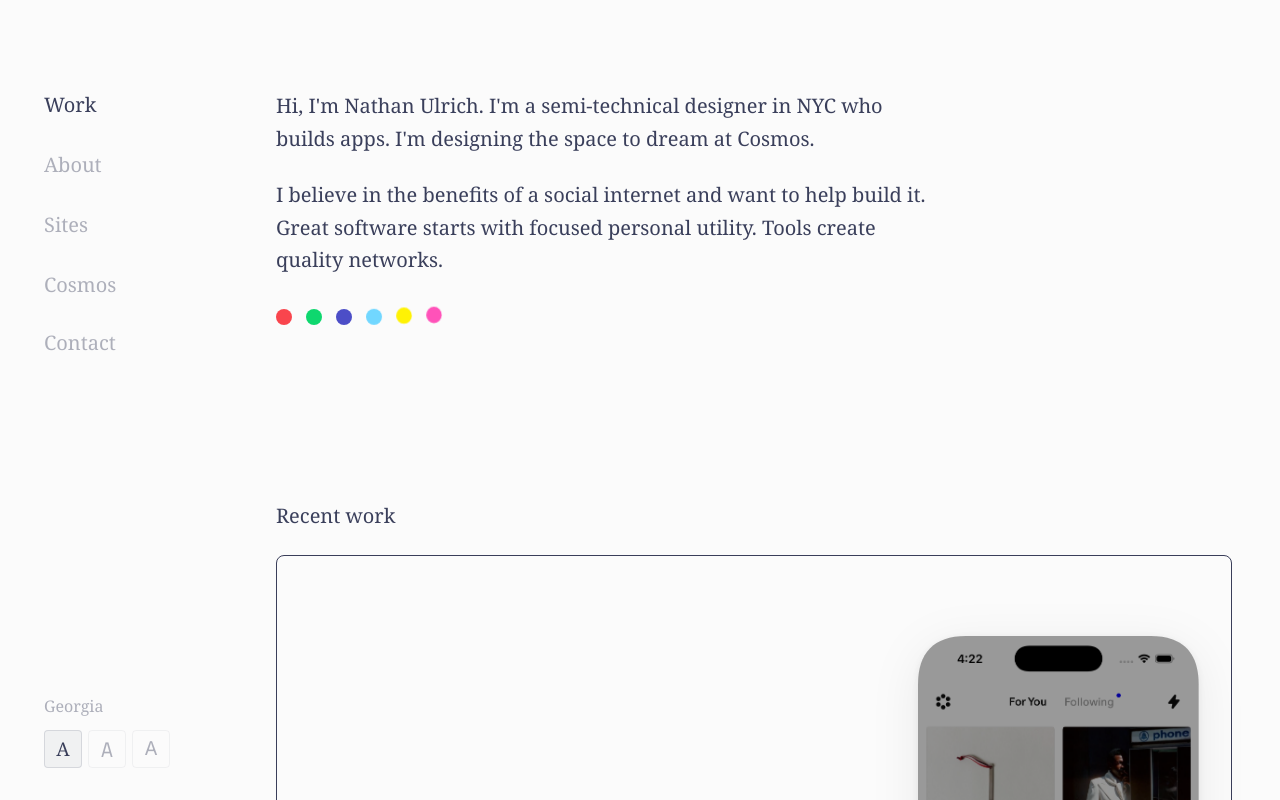
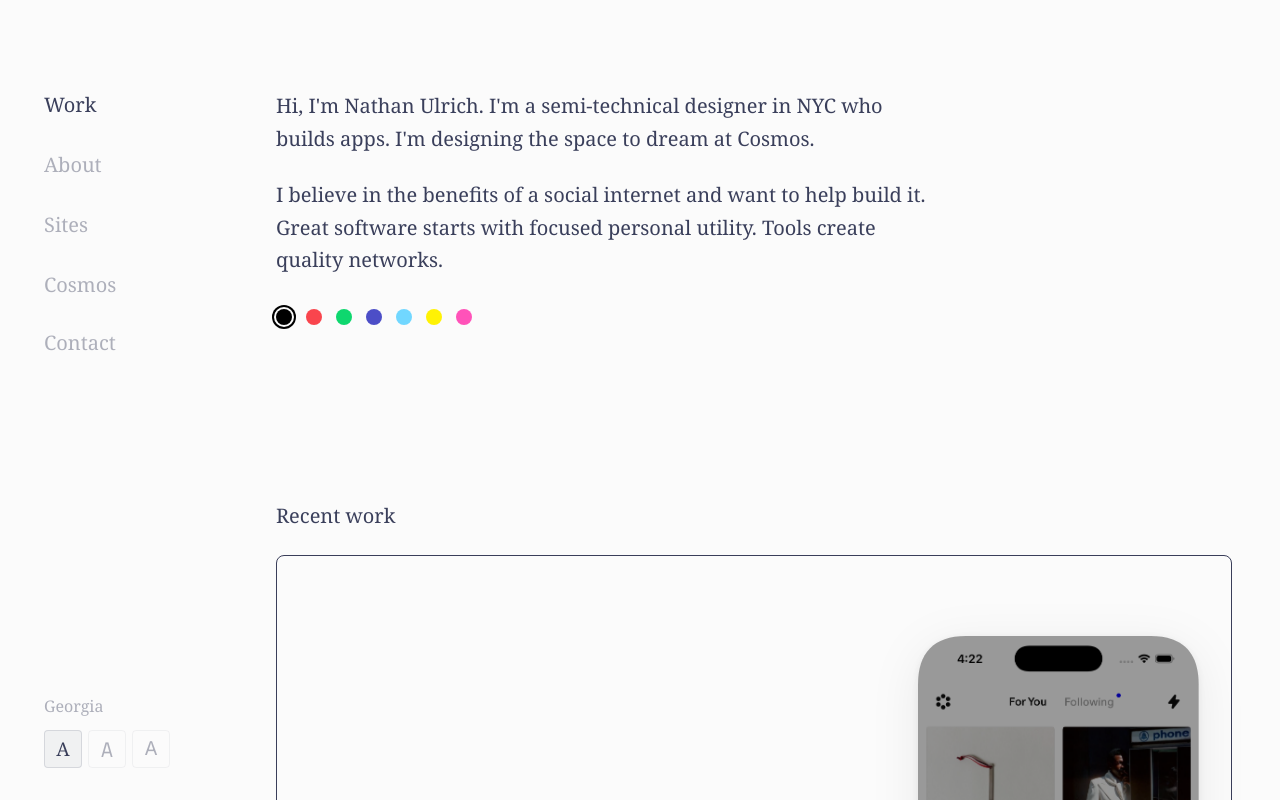
Before and after one commit to nathanbulrich/nathanu-portfolio, a Next.js app: page / in a window 1280 px wide. Shown: the top 800 px of the page. Built offline with nearby package versions, Linux system fonts and the light colour scheme.

Commit message:
Keep dot hover effects and add default black theme dot

```diff
--- a/src/app/components/DotRow.tsx
+++ b/src/app/components/DotRow.tsx
@@ -1,16 +1,7 @@
 "use client";
 
-import { useCallback, useEffect, useRef } from "react";
 import { DOT_COLORS } from "../lib/theme-definitions";
 import { useTheme } from "../lib/ThemeContext";
-import { useDotAnimation } from "../lib/DotAnimationContext";
-
-export type DotAnimationStyle = "bounce" | "spin" | "pop" | "flip" | "flip-back";
-
-const STAGGER_STEP = 0.12; // seconds between each dot
-const DOT_COUNT = DOT_COLORS.length;
-const SETTLE_DURATION = "400ms";
-
 interface DotRowProps {
   dotSize: string;
   gap: string;
@@ -19,75 +10,25 @@ interface DotRowProps {
 
 export default function DotRow({ dotSize, gap, className = "" }: DotRowProps) {
   const { activeTheme, setTheme } = useTheme();
-  const { animation, cycle, reverseStagger, paused, setHovering } = useDotAnimation();
-  const containerRef = useRef<HTMLDivElement>(null);
-  const prevPausedRef = useRef(paused);
-
-  const animClass = `dot-anim-${animation}`;
-
-  // Smoothly settle dots back to rest when pausing
-  useEffect(() => {
-    const wasPaused = prevPausedRef.current;
-    prevPausedRef.current = paused;
-
-    if (paused && !wasPaused && containerRef.current) {
-      const buttons = Array.from(
-        containerRef.current.querySelectorAll<HTMLButtonElement>("button")
-      );
-
-      buttons.forEach((btn) => {
-        // Capture the current animated transform
-        const currentTransform = getComputedStyle(btn).transform;
-        // Kill the CSS animation
-        btn.style.animation = "none";
-        // Hold at captured position (prevents snap)
-        btn.style.transform = currentTransform;
-        // Use a longer transition for a calm return
-        btn.style.transitionDuration = SETTLE_DURATION;
-      });
-
-      // Next frame: release transforms — CSS transition animates back to rest
-      // (hovered dot will transition to its hover:scale-125 state)
-      requestAnimationFrame(() => {
-        buttons.forEach((btn) => {
-          btn.style.transform = "";
-        });
-      });
-    }
-    // No cleanup needed on unpause — buttons remount (key includes cycle)
-  }, [paused]);
-
-  const onMouseEnter = useCallback(() => setHovering(true), [setHovering]);
-  const onMouseLeave = useCallback(() => setHovering(false), [setHovering]);
-
   return (
-    <div
-      ref={containerRef}
-      className={`flex items-center ${gap} ${className}`}
-      onMouseEnter={onMouseEnter}
-      onMouseLeave={onMouseLeave}
-    >
-      {DOT_COLORS.map(({ name, hex }, i) => {
+    <div className={`flex items-center ${gap} ${className}`}>
+      {DOT_COLORS.map(({ name, hex }) => {
         const isSelected = activeTheme === name;
-        const staggerDelay = reverseStagger
-          ? (DOT_COUNT - 1 - i) * STAGGER_STEP
-          : i * STAGGER_STEP;
 
         return (
           <button
-            key={`${name}-${cycle}`}
+            key={name}
             type="button"
             aria-label={`Set ${name} theme`}
             aria-pressed={isSelected}
             onClick={() => setTheme(name)}
-            className={`${dotSize} rounded-full transition-transform duration-150 ease-out hover:scale-125 cursor-pointer border-0 p-0 ${animClass} ${
+            className={`${dotSize} rounded-full transition-transform duration-150 ease-out hover:scale-125 cursor-pointer border-0 p-0 ${
               isSelected ? "ring-2 ring-offset-2" : ""
             }`}
             style={{
               backgroundColor: hex,
               color: hex,
               outlineColor: hex,
-              animationDelay: `${staggerDelay}s`,
               ...(isSelected
                 ? ({
                     "--tw-ring-color": hex,
--- a/src/app/globals.css
+++ b/src/app/globals.css
@@ -111,63 +111,6 @@ a:hover {
   }
 }
 
-/* ── Dot micro-animations ───────────────────────────────── */
-
-/* Bounce — squash & stretch */
-@keyframes dot-bounce {
-  0%, 100% { transform: scaleX(1) scaleY(1) translateY(0); }
-  15%      { transform: scaleX(1.2) scaleY(0.8) translateY(0); }
-  30%      { transform: scaleX(0.85) scaleY(1.15) translateY(-8px); }
-  50%      { transform: scaleX(1.05) scaleY(0.95) translateY(0); }
-  65%      { transform: scaleX(0.97) scaleY(1.03) translateY(-2px); }
-  80%      { transform: scaleX(1) scaleY(1) translateY(0); }
-}
-.dot-anim-bounce {
-  animation: dot-bounce 2s ease-in-out 1;
-}
-
-/* Spin — shrink-rotate-pop */
-@keyframes dot-spin {
-  0%   { transform: scale(1) rotate(0deg); }
-  25%  { transform: scale(0.6) rotate(180deg); }
-  50%  { transform: scale(1.2) rotate(360deg); }
-  75%  { transform: scale(0.9) rotate(360deg); }
-  100% { transform: scale(1) rotate(360deg); }
-}
-.dot-anim-spin {
-  animation: dot-spin 2s ease-in-out 1;
-}
-
-/* Pop — shrink then burst outward */
-@keyframes dot-pop {
-  0%, 100% { transform: scale(1); }
-  20%      { transform: scale(0.6); }
-  40%      { transform: scale(1.4); }
-  60%      { transform: scale(0.9); }
-  80%      { transform: scale(1.05); }
-}
-.dot-anim-pop {
-  animation: dot-pop 2s ease-in-out 1;
-}
-
-/* Flip forward — single flip rightward */
-@keyframes dot-flip {
-  0%   { transform: perspective(200px) rotateY(0deg); }
-  100% { transform: perspective(200px) rotateY(180deg); }
-}
-.dot-anim-flip {
-  animation: dot-flip 0.6s ease-in-out 1 forwards;
-}
-
-/* Flip back — single flip leftward */
-@keyframes dot-flip-back {
-  0%   { transform: perspective(200px) rotateY(0deg); }
-  100% { transform: perspective(200px) rotateY(-180deg); }
-}
-.dot-anim-flip-back {
-  animation: dot-flip-back 0.6s ease-in-out 1 forwards;
-}
-
 /* Sites table — match centered content left edge, extend toward right */
 @media (min-width: 1024px) {
   .sites-layout {
--- a/src/app/layout.tsx
+++ b/src/app/layout.tsx
@@ -1,7 +1,6 @@
 import type { Metadata } from "next";
 import "./globals.css";
 import { ThemeProvider } from "./lib/ThemeContext";
-import { DotAnimationProvider } from "./lib/DotAnimationContext";
 import { TypeStyleProvider } from "./lib/TypeStyleContext";
 import SideNav from "./components/SideNav";
 
@@ -31,12 +30,10 @@ export default function RootLayout({
       <body className="antialiased">
         <ThemeProvider>
           <TypeStyleProvider>
-            <DotAnimationProvider>
-              <SideNav />
-              <div className="lg:ml-[228px]">
-                {children}
-              </div>
-            </DotAnimationProvider>
+            <SideNav />
+            <div className="lg:ml-[228px]">
+              {children}
+            </div>
           </TypeStyleProvider>
         </ThemeProvider>
       </body>
--- a/src/app/lib/DotAnimationContext.tsx
+++ /dev/null
@@ -1,117 +0,0 @@
-"use client";
-
-import { createContext, useContext, useState, useEffect, useRef, useCallback, type ReactNode } from "react";
-import type { DotAnimationStyle } from "../components/DotRow";
-
-interface AnimationPhase {
-  name: DotAnimationStyle;
-  duration: number;
-  reverseStagger?: boolean;
-  gapAfter?: number;
-}
-
-const SEQUENCE: AnimationPhase[] = [
-  { name: "flip", duration: 1200, gapAfter: 200 },
-  { name: "flip-back", duration: 1200, reverseStagger: true },
-  { name: "bounce", duration: 2000 },
-  { name: "spin", duration: 2000 },
-  { name: "pop", duration: 2000 },
-];
-
-const CYCLE_DELAY = 2000; // ms pause between animations
-const RESUME_DELAY = 4000; // ms after hover before resuming
-
-interface DotAnimationContextValue {
-  animation: DotAnimationStyle;
-  cycle: number;
-  reverseStagger: boolean;
-  paused: boolean;
-  setHovering: (hovering: boolean) => void;
-}
-
-const DotAnimationContext = createContext<DotAnimationContextValue>({
-  animation: "bounce",
-  cycle: 0,
-  reverseStagger: false,
-  paused: false,
-  setHovering: () => {},
-});
-
-export function DotAnimationProvider({ children }: { children: ReactNode }) {
-  const [index, setIndex] = useState(0);
-  const [cycle, setCycle] = useState(0);
-  const [paused, setPaused] = useState(false);
-  const timerRef = useRef<ReturnType<typeof setTimeout> | null>(null);
-  const resumeTimerRef = useRef<ReturnType<typeof setTimeout> | null>(null);
-  const hoverCountRef = useRef(0);
-
-  const clearTimer = useCallback(() => {
-    if (timerRef.current) {
-      clearTimeout(timerRef.current);
-      timerRef.current = null;
-    }
-  }, []);
-
-  const advance = useCallback(() => {
-    setIndex((i) => (i + 1) % SEQUENCE.length);
-    setCycle((c) => c + 1);
-  }, []);
-
-  const scheduleNext = useCallback(() => {
-    clearTimer();
-    if (paused) return;
-    const current = SEQUENCE[index];
-    const wait = current.duration + (current.gapAfter ?? CYCLE_DELAY);
-    timerRef.current = setTimeout(advance, wait);
-  }, [index, paused, clearTimer, advance]);
-
-  useEffect(() => {
-    scheduleNext();
-    return clearTimer;
-  }, [scheduleNext, clearTimer]);
-
-  const setHovering = useCallback((hovering: boolean) => {
-    if (hovering) {
-      hoverCountRef.current++;
-      setPaused(true);
-      if (resumeTimerRef.current) {
-        clearTimeout(resumeTimerRef.current);
-        resumeTimerRef.current = null;
-      }
-    } else {
-      hoverCountRef.current = Math.max(0, hoverCountRef.current - 1);
-      if (hoverCountRef.current === 0) {
-        if (resumeTimerRef.current) clearTimeout(resumeTimerRef.current);
-        resumeTimerRef.current = setTimeout(() => {
-          resumeTimerRef.current = null;
-          advance();
-          setPaused(false);
-        }, RESUME_DELAY);
-      }
-    }
-  }, [advance]);
-
-  useEffect(() => {
-    return () => {
-      if (resumeTimerRef.current) clearTimeout(resumeTimerRef.current);
-    };
-  }, []);
-
-  const phase = SEQUENCE[index];
-
-  return (
-    <DotAnimationContext.Provider value={{
-      animation: phase.name,
-      cycle,
-      reverseStagger: phase.reverseStagger ?? false,
-      paused,
-      setHovering,
-    }}>
-      {children}
-    </DotAnimationContext.Provider>
-  );
-}
-
-export function useDotAnimation() {
-  return useContext(DotAnimationContext);
-}
--- a/src/app/lib/theme-definitions.ts
+++ b/src/app/lib/theme-definitions.ts
@@ -17,7 +17,8 @@ export interface ThemePalette {
   selection: string;
 }
 
-export const DOT_COLORS: { name: ThemeColorName; hex: string }[] = [
+export const DOT_COLORS: { name: ThemeName; hex: string }[] = [
+  { name: "neutral", hex: "#000000" },
   { name: "red", hex: "#f9454d" },
   { name: "green", hex: "#0ed76e" },
   { name: "blue", hex: "#4c4ec7" },
@@ -28,7 +29,7 @@ export const DOT_COLORS: { name: ThemeColorName; hex: string }[] = [
 
 export const THEME_PALETTES: Record<ThemeName, ThemePalette> = {
   neutral: {
-    dot: "transparent",
+    dot: "#000000",
     bg: "#fbfbfb",
     border: "rgba(37, 42, 73, 0.13)",
     text: "rgba(37, 42, 73, 0.9)",
```
